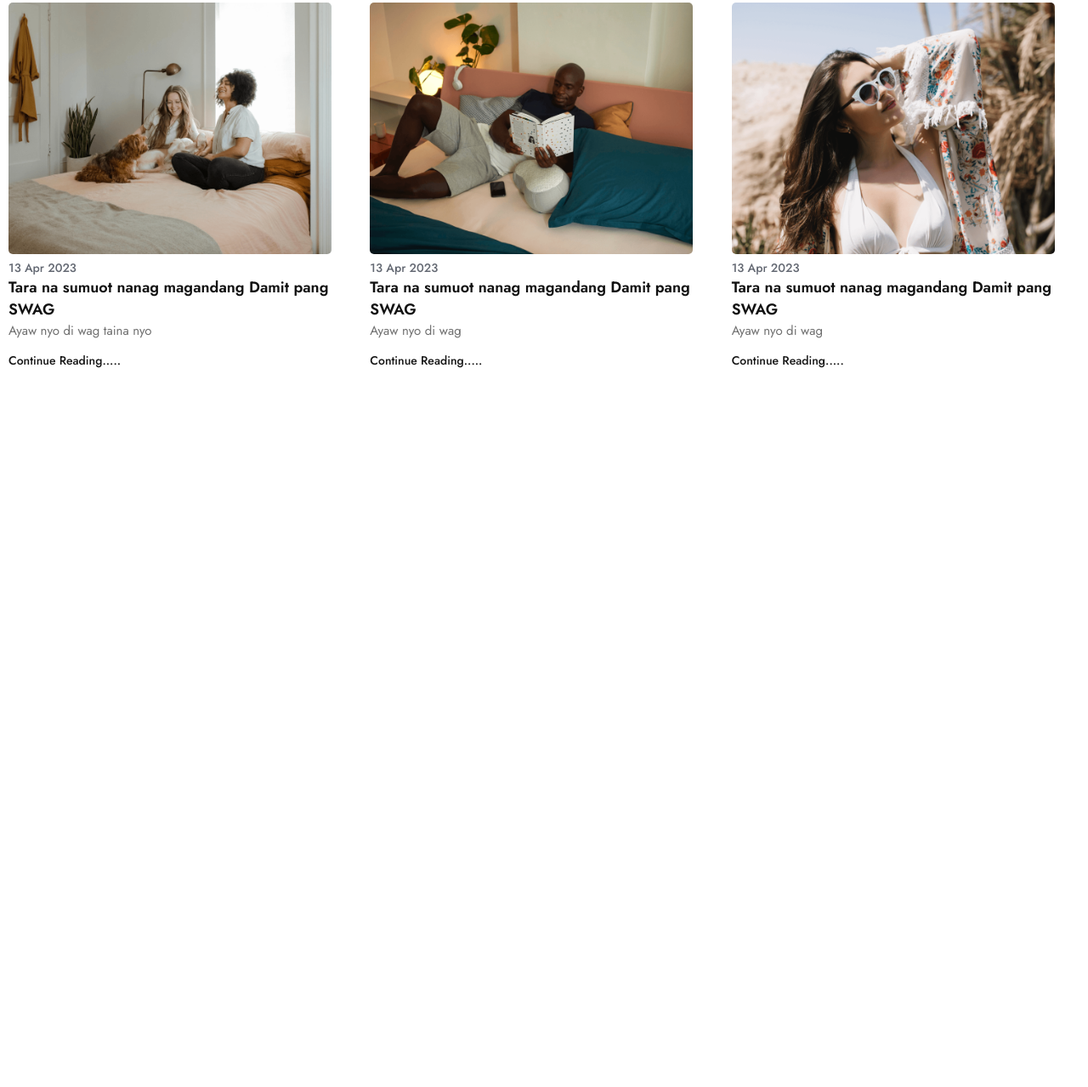
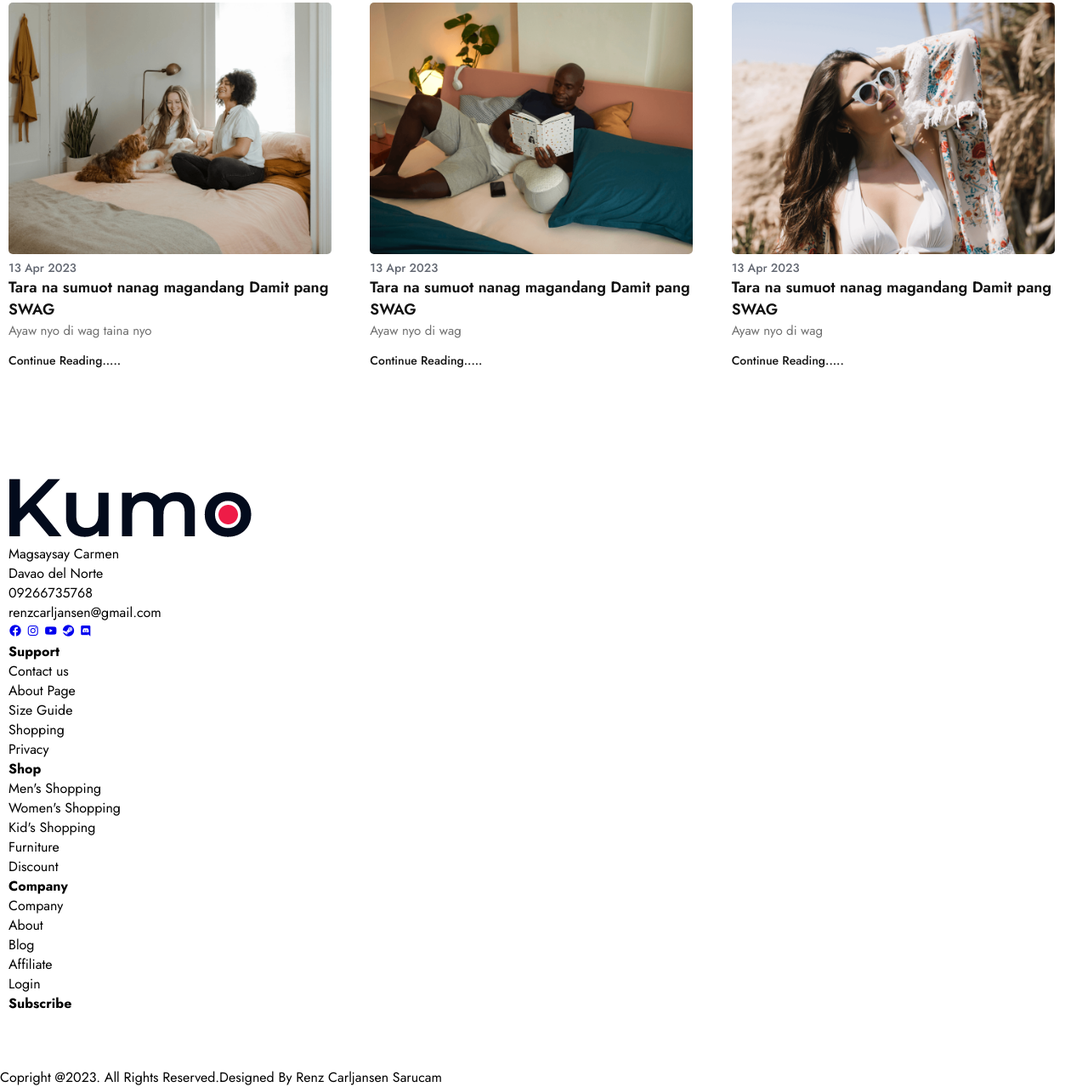
Before and after one commit to RenzSarucam/Online-Shopping, a plain HTML site: page index.html in a window 1280 px wide. Shown: the part 2311-3590 px from the top of the page at 85% size. Before the commit the page ends 2809 px from the top, so only its background shows below. Drawn offline with nearby package versions, Linux system fonts and the light colour scheme.

Commit message:
Update index.html

```diff
--- a/index.html
+++ b/index.html
@@ -292,6 +292,70 @@ href="https://unpkg.com/boxicons@latest/css/boxicons.min.css">
 
     </section>
 
+        <!--contact-section-->
+    <section class="contact">
+        <div class="contact-info">
+            <div class="first-info">
+                <img src="image/logo.png" alt="">
+
+                <p>Magsaysay Carmen<br> Davao del Norte</p>
+                <p>09266735768</p>
+                <p>renzcarljansen@gmail.com</p>
+
+                <div class="social-icon">
+                    <a href="#"><i class='bx bxl-facebook-circle' ></i></a>
+                    <a href="#"><i class='bx bxl-instagram' ></i></a>
+                    <a href="#"><i class='bx bxl-youtube' ></i></a>
+                    <a href="#"><i class='bx bxl-steam'></i></a>
+                    <a href="#"><i class='bx bxl-discord' ></i></a>
+
+                </div>
+
+            </div>
+
+            <div class="second-info">
+                <h4>Support</h4>
+                <p>Contact us</p>
+                <p>About Page</p>
+                <p>Size Guide</p>
+                <p>Shopping</p>
+                <p>Privacy</p>
+
+            </div>
+
+            <div class="third-info">
+                <h4>Shop</h4>
+                <p>Men's Shopping</p>
+                <p>Women's Shopping</p>
+                <p>Kid's Shopping</p>
+                <p>Furniture</p>
+                <p>Discount</p>
+            </div>
+
+            <div class="fourth-info">
+                <h4>Company</h4>
+                <p>Company</p>
+                <p>About</p>
+                <p>Blog</p>
+                <p>Affiliate</p>
+                <p>Login</p>
+            </div>
+
+            <div class="five">
+                <h4>Subscribe</h4>
+                <p></p> <!-- description-->
+                <p></p>
+                <p></p>
+            </div>
+        </div>
+
+    </section>
+
+    <div class="end-text">
+        <p>Copright @2023. All Rights Reserved.Designed By Renz Carljansen Sarucam</p>
+
+    </div>
+
     <script src="java.js"></script>
 </body>
 </html>
```
